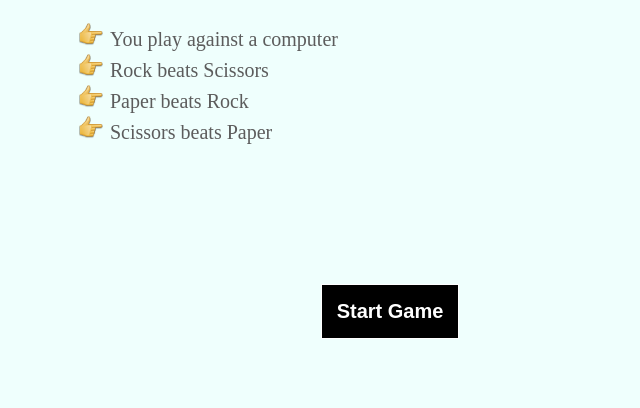
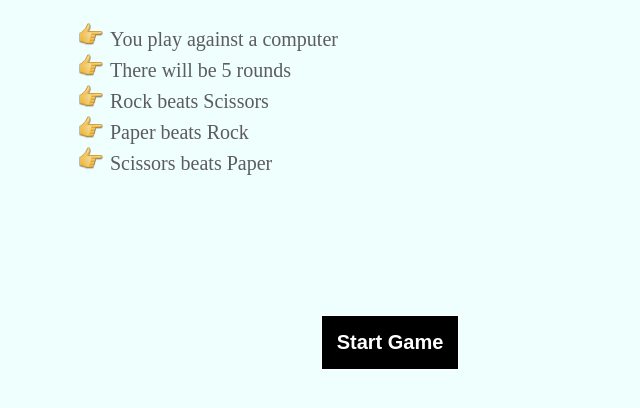
Before and after one commit to iamashay/rock-paper-scissors, a plain HTML site: page index.html in a window 1280 px wide. Shown: the part 168-576 px from the top of the page, without its empty margins (250-890 px from the left). Drawn offline with Linux system fonts and the light colour scheme.

Commit message:
Add instruction about number of rounds

```diff
--- a/index.html
+++ b/index.html
@@ -16,7 +16,7 @@
                     <h2>Instructions:-</h2>
                     <ul>
                         <li>You play against a computer</li>
-
+                        <li>There will be 5 rounds</li>
                         <li>Rock beats Scissors</li>
                         <li>Paper beats Rock</li>
                         <li>Scissors beats Paper</li>
```
